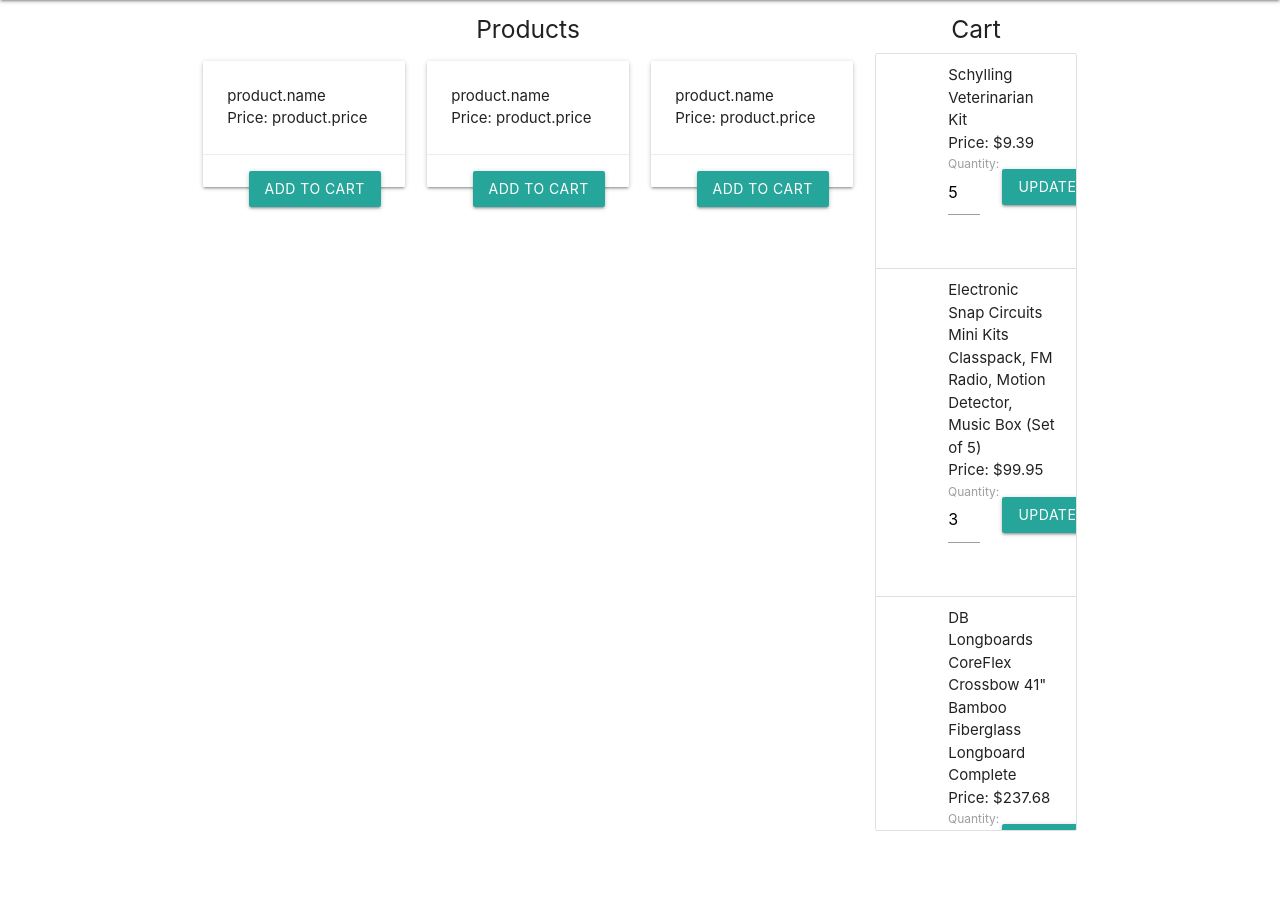
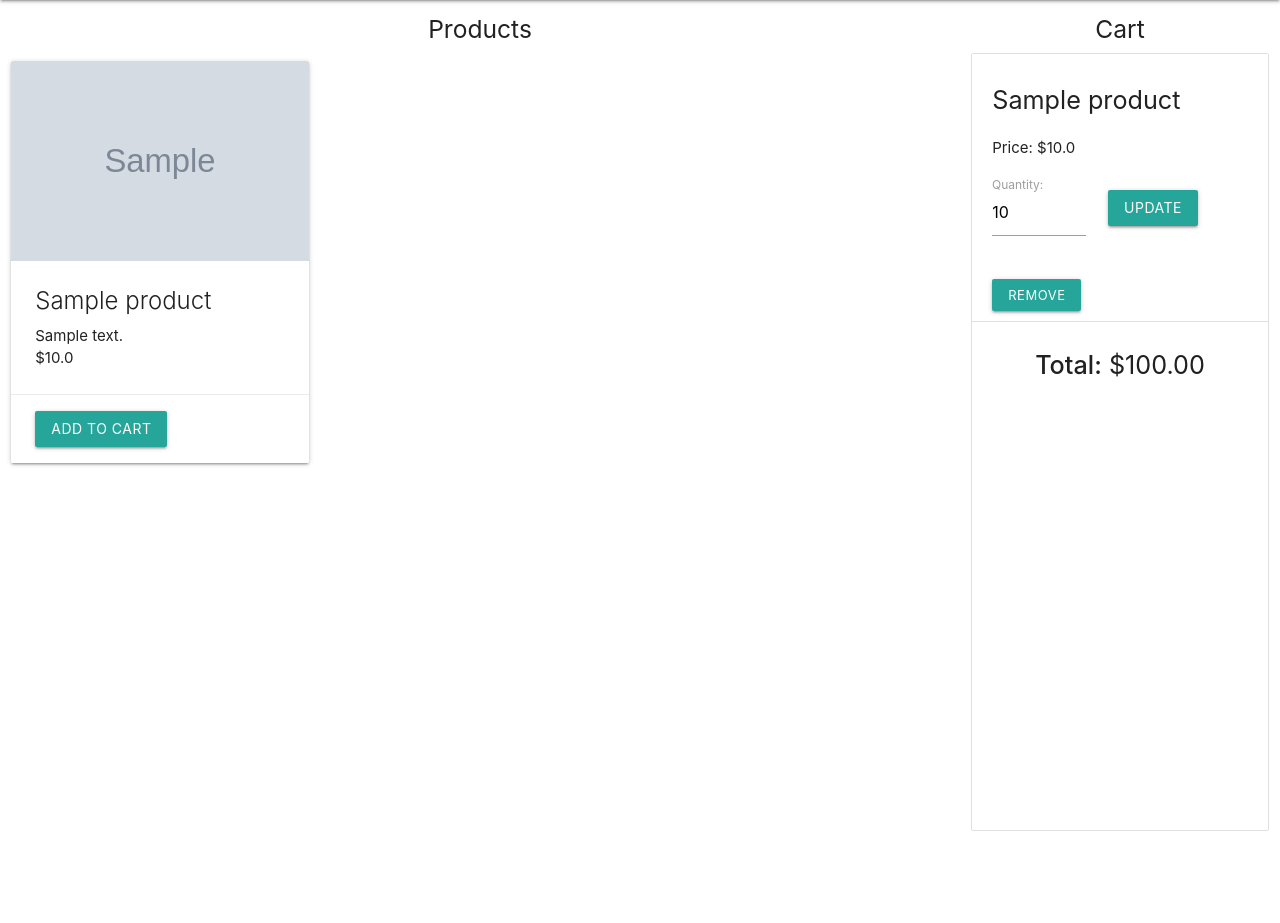
Before and after one commit to firepenguindisopanda/ssr-template, a Flask app: page /shop in a window 1280 px wide. Shown: the part 64-987 px from the top of the page. Run offline with Flask 3, Linux system fonts and the light colour scheme; tables that the repository leaves empty hold one stand-in row (values such as "Sample post"); grey boxes marked "Sample" are stand-in pictures.

Commit message:
Updated: with functionality to update quantity, add to cart and remove from cart and displays accurate information

```diff
--- a/App/controllers/shop.py
+++ b/App/controllers/shop.py
@@ -1,5 +1,6 @@
 from App.models import Product, Cart
 from App.database import db
+from sqlalchemy.orm import joinedload
 
 def create_new_product(name,category,price,image,about):
     newproduct = Product(name=name,category=category,price=price,image=image,about=about)
@@ -11,9 +12,13 @@ def get_all_products():
     """Retrieves all products from the database."""
     return Product.query.all()
 
-def search_products(query):
-    """Searches for products based on a given query."""
-    return Product.query.filter(Product.name.ilike(f"%{query}%")).all()
+def product_search(search):
+  products = Product.query.filter(
+      Product.name.like('%' + search + '%') |
+      Product.about.like('%' + search + '%') |
+      Product.category.like('%' + search + '%')
+  ).all()
+  return products
 
 def add_to_cart(product_id, quantity=1):
     """Adds a product to the cart with the specified quantity."""
@@ -28,6 +33,26 @@ def add_to_cart(product_id, quantity=1):
 def get_cart_items():
     """Retrieves all items currently in the cart."""
     return Cart.query.all()
+
+def get_cart_items_with_product_info():
+    """Retrieves all items currently in the cart along with product information."""
+    cart_items = Cart.query.options(joinedload(Cart.product)).all()
+
+    # Extract relevant information from each cart item and its associated product
+    cart_items_with_product_info = []
+    for cart_item in cart_items:
+        product_info = {
+            'id': cart_item.id,
+            'quantity': cart_item.quantity,
+            'date_added': cart_item.date_added,
+            'product_id': cart_item.product.id,
+            'name': cart_item.product.name,
+            'price': cart_item.product.price,
+            'image': cart_item.product.image,
+            'about': cart_item.product.about
+        }
+        cart_items_with_product_info.append(product_info)
+    return cart_items_with_product_info
 
 def update_cart_item(cart_item_id, quantity):
     """Updates the quantity of a cart item."""
--- a/App/templates/layout.html
+++ b/App/templates/layout.html
@@ -1,5 +1,6 @@
 <!doctype html>
 <html>
+
 <head>
 
   <link rel="stylesheet" href="{{ url_for('static', filename='style.css') }}">
@@ -7,11 +8,33 @@
   <link href="https://fonts.googleapis.com/icon?family=Material+Icons" rel="stylesheet">
   <!-- Compiled and minified CSS -->
   <link rel="stylesheet" href="https://cdnjs.cloudflare.com/ajax/libs/materialize/1.0.0/css/materialize.min.css">
+  <script src="https://cdnjs.cloudflare.com/ajax/libs/materialize/1.0.0/js/materialize.min.js"></script>
   <!--Let browser know website is optimized for mobile-->
-    <meta name="viewport" content="width=device-width, initial-scale=1.0"/>
+  <meta name="viewport" content="width=device-width, initial-scale=1.0" />
   <title>{% block title %}{% endblock %}</title>
+  <style>
+    .navbar-form label {
+      color: white !important;
+    }
+
+    /* Define a fixed height for the card image */
+    .card .card-image img {
+      height: 200px;
+      /* Adjust the height as needed */
+      object-fit: cover;
+      /* Maintain aspect ratio while covering the area */
+    }
+
+    /* Truncate the product name and add tooltip on hover */
+    .truncate-tooltip {
+      white-space: nowrap;
+      overflow: hidden;
+      text-overflow: ellipsis;
+    }
+  </style>
 
 </head>
+
 <body>
 
   <nav class="purple">
@@ -31,13 +54,14 @@
         <li><a href="/logout">Logout</a></li>
       </ul>
       {% else %}
-              <form class="right navbar-form" method="POST" action="/login" style="display: flex; flex-wrap: nowrap; align-items: center; margin-right: 10px;">
+      <form class="right navbar-form" method="POST" action="/login"
+        style="display: flex; flex-wrap: nowrap; align-items: center; margin-right: 10px;">
         <div class="input-field" style="margin-right: 10px;">
           <input placeholder="username" value="bob" name="username" type="text" class="validate" required>
           <label for="username">username</label>
         </div>
         <div class="input-field" style="margin-right: 10px;">
-                      <input placeholder="password"value="bobpass" name="password" type="password" class="validate" required>
+          <input placeholder="password" value="bobpass" name="password" type="password" class="validate" required>
           <label for="password">Password</label>
         </div>
         <button type="submit" class="btn waves-effect waves-light">Login</button>
@@ -46,26 +70,23 @@
 
     </div>
   </nav>
-      <style>
-          .navbar-form label {
-              color: white !important;
-          }
-      </style>
 
-    <div class="container" id="content">{% block content %}{% endblock %}</div>
 
-    <script src="https://cdnjs.cloudflare.com/ajax/libs/materialize/1.0.0/js/materialize.min.js"></script>
+  <div id="content">{% block content %}{% endblock %}</div>
+
+
   <script>
     M.AutoInit();
 
     {% with messages = get_flashed_messages() %}
     {% if messages %}
     {% for message in messages %}
-              M.toast({html: '{{message}}'})
+    M.toast({ html: '{{message}}' })
     {% endfor %}
     {% endif %}
     {% endwith %}
 
   </script>
 </body>
+
 </html>
--- a/App/templates/shop_app.html
+++ b/App/templates/shop_app.html
@@ -11,17 +11,24 @@
         <h5 class="center-align">Products</h5>
         <div class="row">
             {% for product in products %}
-            <div class="col s12 m4 l4">
+            <div class="col s12 m4">
                 <div class="card">
                     <div class="card-image">
-                        <!-- <img src="{{ product.image }}" alt="{{ product.name }}"> -->
+                        <img src="{{ product.image }}">
                     </div>
                     <div class="card-content">
-                        <p> product.name</p>
-                        <p>Price: product.price </p>
+                        <span class="card-title truncate-tooltip tooltipped" data-position="bottom"
+                            data-tooltip="{{ product.name }}">{{ product.name }}</span>
+                        <p class="truncate-tooltip tooltipped" data-position="bottom"
+                            data-tooltip="{{ product.about }}">{{ product.about }}</p>
+                        <p>${{ product.price }}</p>
                     </div>
+
                     <div class="card-action">
-                        <a href="#!" class="waves-effect waves-light btn right">Add to Cart</a>
+                        <form action="/cart/add" method="POST">
+                            <input type="hidden" name="product_id" value="{{ product.id }}">
+                            <button type="submit" class="btn waves-effect waves-light">Add To Cart</button>
+                        </form>
                     </div>
                 </div>
             </div>
@@ -34,29 +41,28 @@
         <h5 class="center-align">Cart</h5>
 
         <ul class="collection" style="overflow-y: scroll; height:70vh;">
-            {% for item in cart_items.cart %}
-            <li class="collection-item avatar">
-                <p>{{item.name}}</p>
+            {% for item in cart_items_to_display %}
+            <li class="collection-item">
+                <p class="flow-text">{{item.name}}</p>
                 <p>Price: ${{item.price}}</p>
-                <form class="row">
+                <form class="row" action="/cart/update" method="POST">
                     <div class="input-field col s5">
-                      <label for="icon_prefix2">Quantity: </label>
-
-                     <input name="quantity" value="{{item.quantity}}" type="number">
+                        <label for="icon_prefix2">Quantity: </label>
+                        <input name="quantity" value="{{item.quantity}}" type="number" min="0">
                     </div>
                     <div class="input-field col s4">
-                        <button class="btn waves-effect waves-light" type="submit">
-                          Update
-                        </button>
+                        <button class="btn waves-effect waves-light" type="submit">Update</button>
                     </div>
+                    <input type="hidden" name="cart_item_id" value="{{item.id}}">
+                </form>
+                <form action="/cart/remove" method="POST">
+                    <input type="hidden" name="cart_item_id" value="{{item.id}}">
+                    <button type="submit" class="waves-effect waves-light btn-small">Remove</button>
                 </form>
             </li>
-
             {% endfor %}
-            <p class="brand-logo center-align flow-text">
-              <strong>Total:</strong> ${{cart_items.total}}
-            </p>
-          </ul>
+            <p class="brand-logo center-align flow-text"><strong>Total:</strong> ${{cart_total}}</p>
+        </ul>
     </div>
 </section>
 {% endblock %}
--- a/App/views/shop.py
+++ b/App/views/shop.py
@@ -12,9 +12,10 @@ from App.controllers import (
     get_cart_items,
     get_cart_total,
     update_cart_item,
-    search_products,
+    product_search,
     add_to_cart,
     remove_from_cart,
+    get_cart_items_with_product_info,
     add_auth_context
 )
 
@@ -22,57 +23,52 @@ shop_views = Blueprint('shop_views', __name__, template_folder='../templates')
 
 @shop_views.route('/shop', methods=['GET'])
 def get_shop_page():
-    cart_items = [
-        {
-            "cart":[
-                {
-                    "id":10,
-                    "name":"Schylling Veterinarian Kit",
-                    "price":9.39,
-                    "product_id":19,
-                    "quantity":5
-                },
-                {
-                    "id":11,
-                    "name":"Electronic Snap Circuits Mini Kits Classpack, FM Radio, Motion Detector, Music Box (Set of 5)",
-                    "price":99.95,
-                    "product_id":2,
-                    "quantity":3
-                },
-                {
-                    "id":12,
-                    "name":"DB Longboards CoreFlex Crossbow 41\" Bamboo Fiberglass Longboard Complete",
-                    "price":237.68,
-                    "product_id":1,
-                    "quantity":1
-                }
-            ],
-            "total":584.48
-        }
-    ]
+    products = get_all_products()
+    # cart_items_to_display = [cart_items.toDict() for cart_items in get_cart_items()]
+    cart_items_to_display = get_cart_items_with_product_info()
+    cart_total = "{:.2f}".format(get_cart_total())
 
-    products = [
-        {
-                    "id":10,
-                    "name":"Schylling Veterinarian Kit",
-                    "price":9.39,
-                    "product_id":19,
-                    "quantity":5
-                },
-                {
-                    "id":11,
-                    "name":"Electronic Snap Circuits Mini Kits Classpack, FM Radio, Motion Detector, Music Box (Set of 5)",
-                    "price":99.95,
-                    "product_id":2,
-                    "quantity":3
-                },
-                {
-                    "id":12,
-                    "name":"DB Longboards CoreFlex Crossbow 41\" Bamboo Fiberglass Longboard Complete",
-                    "price":237.68,
-                    "product_id":1,
-                    "quantity":1
-                }
-    ]
-    cart_items_to_display = cart_items[0]
-    return render_template('shop_app.html', products=products, cart_items=cart_items_to_display)
+    # this shows a proof of concept of how to retrieve product details using the product_id from cart object
+    # for cart_it in get_cart_items():
+    #     print(cart_it.product.name)
+    return render_template('shop_app.html', products=products, cart_items_to_display=cart_items_to_display,cart_total=cart_total)
+
+@shop_views.route('/cart/add', methods=['POST'])
+def add_to_cart_route():
+    product_id = request.form.get('product_id')
+    add_to_cart(product_id)
+    flash('Product added to cart successfully!')
+    return redirect(url_for('shop_views.get_shop_page'))
+
+# @shop_views.route('/cart/update', methods=['POST'])
+# def update_cart_route():
+#     cart_item_id = request.form.get('cart_item_id')
+#     quantity = int(request.form.get('quantity'))
+#     update_cart_item(cart_item_id, quantity)
+#     flash('Cart updated successfully!')
+#     return redirect(url_for('shop_views.get_shop_page'))
+
+@shop_views.route('/cart/remove', methods=['POST'])
+def remove_from_cart_route():
+    cart_item_id = request.form.get('cart_item_id')
+    remove_from_cart(cart_item_id)
+    flash('Product removed from cart successfully!')
+    return redirect(url_for('shop_views.get_shop_page'))
+
+@shop_views.route('/cart/update', methods=['POST'])
+def update_cart_route():
+    cart_item_id = request.form.get('cart_item_id')
+    quantity = int(request.form.get('quantity'))
+
+    # Ensure quantity is not negative
+    if quantity < 0:
+        quantity = 0
+
+    # Update the cart item or remove it if quantity is 0
+    if quantity == 0:
+        remove_from_cart(cart_item_id)
+    else:
+        update_cart_item(cart_item_id, quantity)
+
+    flash('Cart updated successfully!')
+    return redirect(url_for('shop_views.get_shop_page'))
```
Lines whose indentation alone changed are shown as unchanged.
